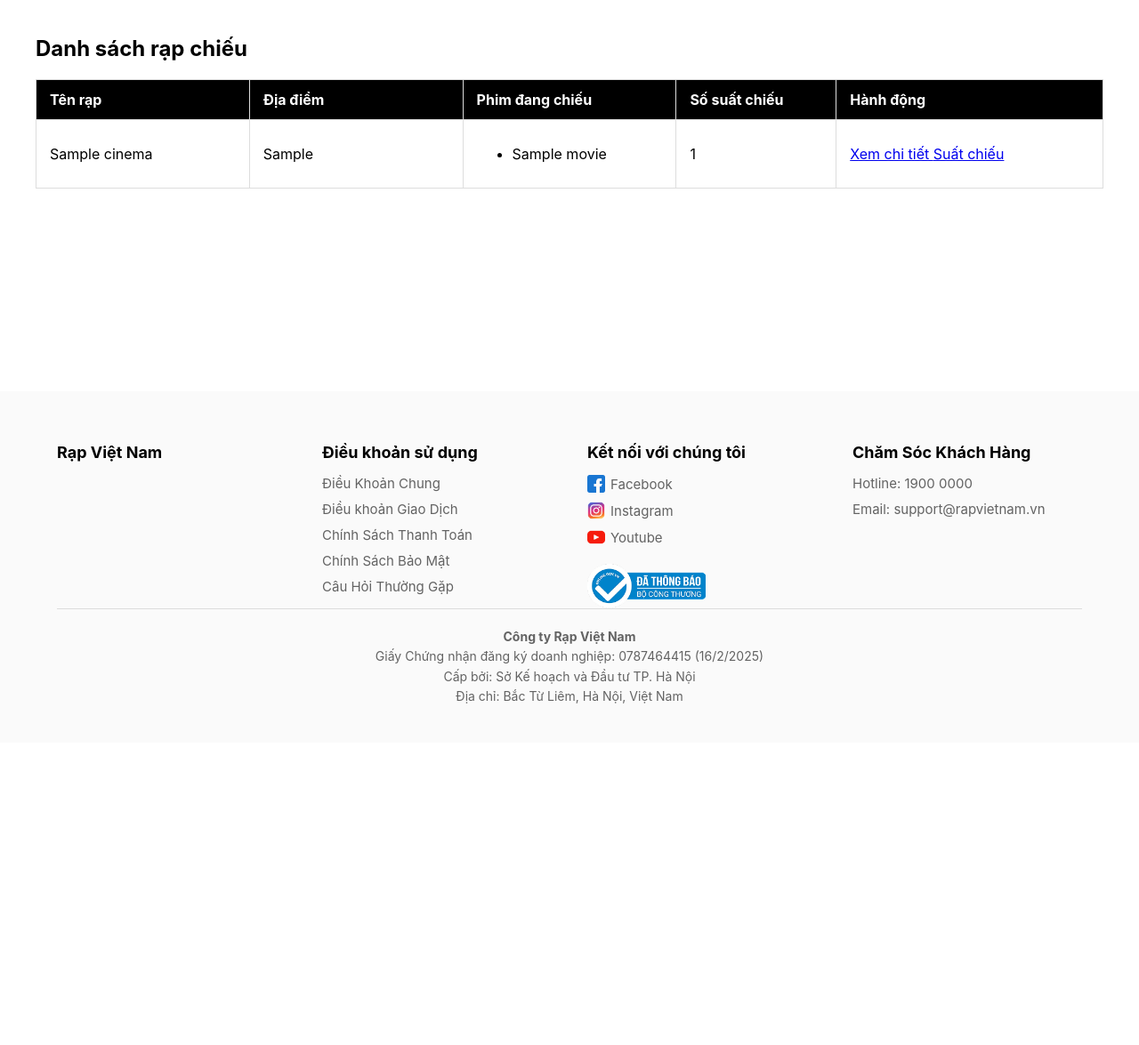
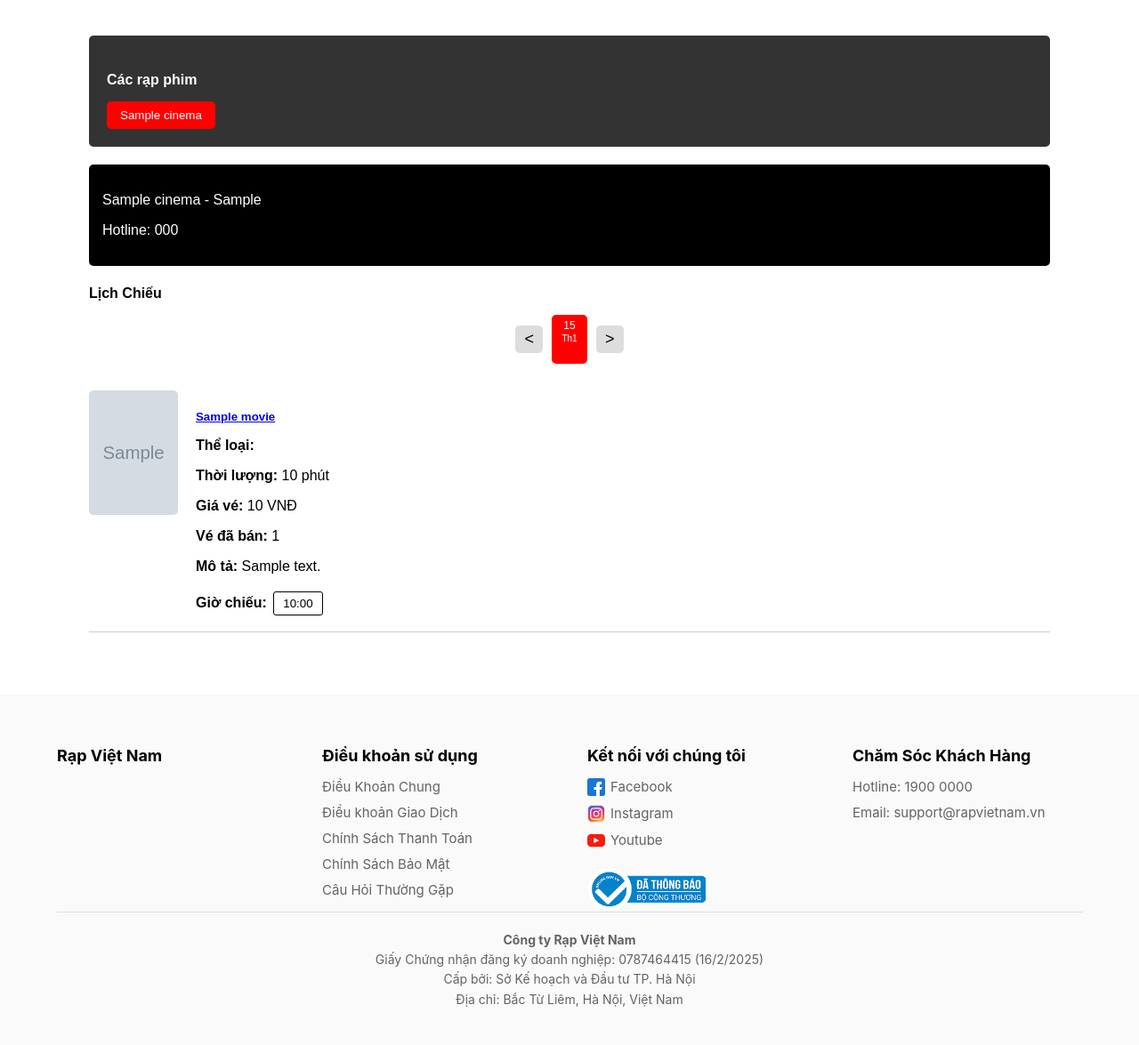
Before and after one commit to pixelgame239/Online-Movie-Ticket-Booking-Website, a Django app: page /movies/cinemas/ in a window 1280 px wide. Shown: the part 180-1355 px from the top of the page at 89% size. Before the commit the page ends 971 px from the top, so only its background shows below. Run offline with Django 5.2, Linux system fonts and the light colour scheme; tables that the repository leaves empty hold one stand-in row (values such as "Sample post"); grey boxes marked "Sample" are stand-in pictures.

Commit message:
done cineema list

```diff
--- a/moviebackend/movies/models.py
+++ b/moviebackend/movies/models.py
@@ -22,6 +22,7 @@
 class Cinema(models.Model):
     name = models.CharField(max_length=100)
     location = models.CharField(max_length=255)
+    phone_number = models.CharField(max_length=15, blank=True)
 
     def __str__(self):
         return self.name
--- a/moviebackend/movies/views.py
+++ b/moviebackend/movies/views.py
@@ -45,14 +45,22 @@
         'showtimes': showtimes
     })
 def cinema_list(request):
-    cinemas = Cinema.objects.all().prefetch_related("showtimes__movie")
+    cinemas = Cinema.objects.prefetch_related('showtimes__movie')
 
     for cinema in cinemas:
-        showtimes = cinema.showtimes.all()
-        cinema.movies_list = list(set([s.movie.title for s in showtimes]))
-        cinema.showtime_count = showtimes.count()
+        # Lấy danh sách phim theo rạp
+        cinema.movie_titles = list({s.movie.title for s in cinema.showtimes.all()})
+
+        # Lấy danh sách ngày có showtime duy nhất
+        cinema.show_dates = sorted({s.show_time.date() for s in cinema.showtimes.all()})
+
+        # Gom showtimes theo ngày
+        cinema.showtimes_by_date = {}
+        for date in cinema.show_dates:
+            cinema.showtimes_by_date[date] = [s for s in cinema.showtimes.all() if s.show_time.date() == date]
 
     return render(request, "cinema_list.html", {"cinemas": cinemas})
+
 def cinema_detail(request, pk):
     cinema = get_object_or_404(Cinema, pk=pk)
     showtimes = cinema.showtimes.select_related('movie').order_by('show_time')
--- a/moviebackend/static/css/cinema.css
+++ b/moviebackend/static/css/cinema.css
@@ -1,56 +1,117 @@
 .cinema-container {
-  max-width: 1000px;
-  margin: 40px auto;
-  padding: 20px;
-  background: #fff;
-  border-radius: 8px;
-  box-shadow: 0 4px 8px rgba(0,0,0,0.1);
+  width: 90%;
+  margin: auto;
+  padding: 20px 0;
+  font-family: Arial, sans-serif;
 }
 
-.cinema-container h2 {
+/* Tabs */
+.cinema-tabs {
+  background: #333;
+  padding: 20px;
+  border-radius: 5px;
   margin-bottom: 20px;
-  text-align: center;
-  color: #E52025;
+}
+.cinema-tabs h4 {
+  color: white;
+  margin-bottom: 15px;
+}
+.cinema-tab-list {
+  display: flex;
+  flex-wrap: wrap;
+  gap: 10px;
+}
+.cinema-tab {
+  background: #666;
+  color: white;
+  padding: 8px 15px;
+  border: none;
+  border-radius: 5px;
+  cursor: pointer;
+}
+.cinema-tab.active {
+  background: red;
 }
 
-table {
-  width: 100%;
-  border-collapse: collapse;
+/* Info */
+.cinema-info {
+  background: black;
+  color: white;
+  padding: 15px;
+  margin-bottom: 20px;
+  border-radius: 5px;
 }
 
-table thead {
-  background: #000;
-  color: #fff;
+/* Schedule */
+.schedule h4 {
+  margin-bottom: 15px;
+}
+.date-slider {
+  display: flex;
+  align-items: center;
+  justify-content: center;
+  gap: 10px;
+  margin-bottom: 30px;
+}
+.arrow {
+  background: #ddd;
+  border: none;
+  font-size: 18px;
+  padding: 5px 10px;
+  cursor: pointer;
+  border-radius: 5px;
+}
+.dates {
+  display: flex;
+  gap: 8px;
+}
+.date-item {
+  width: 40px;
+  height: 50px;
+  background: #eee;
+  text-align: center;
+  border-radius: 5px;
+  font-size: 12px;
+  cursor: pointer;
+  padding-top: 5px;
+}
+.date-item:hover {
+  background: #ddd;
 }
 
-table th, table td {
-  padding: 12px 15px;
-  border: 1px solid #ddd;
-  text-align: left;
+/* Movies */
+.movie-list {
+  display: flex;
+  flex-direction: column;
+  gap: 20px;
 }
-
-table tbody tr:nth-child(even) {
-  background: #f9f9f9;
+.movie-block {
+  display: flex;
+  border-bottom: 1px solid #ccc;
+  padding-bottom: 15px;
 }
-
-.btn-detail {
-  display: inline-block;
-  padding: 6px 12px;
-  background: #E52025;
-  color: #fff;
-  text-decoration: none;
-  border-radius: 4px;
-  font-size: 14px;
-  transition: background 0.2s ease;
+.poster img {
+  width: 100px;
+  height: 140px;
+  object-fit: cover;
+  border-radius: 5px;
 }
-
-.btn-detail:hover {
-  background: #c91c1f;
+.movie-detail {
+  flex: 1;
+  margin-left: 20px;
 }
-
-.alert {
-  background: #f0f0f0;
-  padding: 15px;
-  border-radius: 6px;
-  text-align: center;
+.movie-title {
+  margin-bottom: 10px;
 }
+.showtimes button {
+  border: 1px solid black;
+  background: white;
+  margin: 3px;
+  padding: 5px 10px;
+  border-radius: 3px;
+  cursor: pointer;
+}
+.showtimes button:hover {
+  background: black;
+  color: white;
+}
--- a/moviebackend/templates/cinema_list.html
+++ b/moviebackend/templates/cinema_list.html
@@ -7,55 +7,134 @@
 {% endblock %}
 
 {% block content %}
-<div class="container mt-4">
-  <h2 class="mb-4">Danh sách rạp chiếu</h2>
+<div class="cinema-container">
 
-  {% if cinemas %}
-    <table class="table table-bordered table-striped align-middle">
-      <thead class="table-dark">
-        <tr>
-          <th style="width: 20%">Tên rạp</th>
-          <th style="width: 20%">Địa điểm</th>
-          <th style="width: 20%">Phim đang chiếu</th>
-          <th style="width: 15%">Số suất chiếu</th>
-          <th style="width: 25%">Hành động</th>
-        </tr>
-      </thead>
-      <tbody>
-        {% for cinema in cinemas %}
-          <tr>
-            <td>{{ cinema.name }}</td>
-            <td>{{ cinema.location }}</td>
-            <td>
-                {% if cinema.movies_list %}
-                <ul class="mb-0">
-                    {% for movie in cinema.movies_list|slice:":3" %}
-                    <li>{{ movie }}</li>
-                    {% endfor %}
-                </ul>
-                {% if cinema.movies_list|length > 3 %}
-                    <small>... và {{ cinema.movies_list|length|add:"-3" }} phim khác</small>
+  <!-- Tabs rạp phim -->
+  <div class="cinema-tabs">
+    <h4>Các rạp phim</h4>
+    <div class="cinema-tab-list">
+      {% for cinema in cinemas %}
+        <button class="cinema-tab {% if forloop.first %}active{% endif %}" data-target="cinema-{{ cinema.id }}">
+          {{ cinema.name }}
+        </button>
+      {% endfor %}
+    </div>
+  </div>
+
+  <!-- Nội dung từng rạp -->
+  <div class="cinema-contents">
+   {% for cinema in cinemas %}
+  <div class="cinema-content {% if forloop.first %}active{% endif %}" id="cinema-{{ cinema.id }}">
+    <!-- Thông tin rạp -->
+    <div class="cinema-info">
+      <p>{{ cinema.name }} - {{ cinema.location }}</p>
+      <p>Hotline: {{ cinema.phone_number|default:"1900 000 000" }}</p>
+    </div>
+
+    <!-- Lịch chiếu -->
+    <div class="schedule">
+      <h4>Lịch Chiếu</h4>
+      <div class="date-slider">
+        <button class="arrow">&lt;</button>
+        <div class="dates">
+          {% for date in cinema.show_dates %}
+            <div class="date-item {% if forloop.first %}active{% endif %}" data-cinema="{{ cinema.id }}" data-date="{{ date }}">
+              <span>{{ date.day }}</span><br>
+              <small>Th{{ date.month }}</small>
+            </div>
+          {% endfor %}
+        </div>
+        <button class="arrow">&gt;</button>
+      </div>
+      <!-- Danh sách phim theo ngày -->
+      {% for date, showtimes in cinema.showtimes_by_date.items %}
+      <div class="movie-list movie-list-date" data-date="{{ date }}" {% if not forloop.first %}style="display:none"{% endif %}>
+        {% for s in showtimes %}
+        <div class="movie-block">
+          <div class="poster">
+            <a href="{% url 'movies:movie_detail' s.movie.id %}">
+              {% if s.movie.poster %}
+                <img src="{{ s.movie.poster.url }}" alt="{{ s.movie.title }}">
+              {% else %}
+                <img src="{% static 'images/placeholder_movie.png' %}" alt="{{ s.movie.title }}">
+              {% endif %}
+            </a>
+          </div>
+          <div class="movie-detail">
+            <h5 class="movie-title">
+              <a href="{% url 'movies:movie_detail' s.movie.id %}">{{ s.movie.title }}</a>
+            </h5>
+            <p><strong>Thể loại:</strong> {{ s.movie.genre.genre_name }}</p>
+            <p><strong>Thời lượng:</strong> {{ s.movie.duration }} phút</p>
+            <p><strong>Giá vé:</strong> {{ s.movie.ticket_price|floatformat:0 }} VNĐ</p>
+            <p><strong>Vé đã bán:</strong> {{ s.movie.buy_count }}</p>
+            {% if s.movie.description %}
+            <p><strong>Mô tả:</strong> {{ s.movie.description|truncatewords:25 }}</p>
+            {% endif %}
+            <div class="showtimes">
+              <strong>Giờ chiếu:</strong>
+              {% for st in showtimes %}
+                {% if st.movie.id == s.movie.id %}
+                  <button>{{ st.show_time|time:"H:i" }}</button>
                 {% endif %}
-                {% else %}
-                <span class="text-muted">Chưa có phim</span>
-                {% endif %}
+              {% endfor %}
+            </div>
+          </div>
+        </div>
+        {% endfor %}
+      </div>
+      {% endfor %}
 
-            </td>
-            <td>{{ cinema.showtime_count }}</td>
-            <td>
-              <a href="{% url 'movies:cinema_detail' cinema.pk %}" class="btn btn-sm btn-primary">
-                Xem chi tiết
-              </a>
-              <a href="{% url 'movies:movie_list' %}?cinema={{ cinema.pk }}" class="btn btn-sm btn-outline-dark">
-                Suất chiếu
-              </a>
-            </td>
-          </tr>
-        {% endfor %}
-      </tbody>
-    </table>
-  {% else %}
-    <div class="alert alert-info">Chưa có rạp nào được thêm.</div>
-  {% endif %}
+    </div>
+  </div>
+  {% endfor %}
+
+  </div>
 </div>
+
+<!-- JS để chuyển tab và ngày -->
+<script>
+document.addEventListener("DOMContentLoaded", function () {
+  const tabs = document.querySelectorAll(".cinema-tab");
+  const contents = document.querySelectorAll(".cinema-content");
+
+  tabs.forEach(tab => {
+    tab.addEventListener("click", function () {
+      tabs.forEach(t => t.classList.remove("active"));
+      contents.forEach(c => c.classList.remove("active"));
+
+      tab.classList.add("active");
+      const target = document.getElementById(tab.dataset.target);
+      if (target) target.classList.add("active");
+    });
+  });
+
+  // Chọn ngày
+  const dateItems = document.querySelectorAll(".date-item");
+  dateItems.forEach(item => {
+    item.addEventListener("click", function () {
+      const parent = item.closest(".cinema-content");
+      const cinemaId = item.dataset.cinema;
+      const date = item.dataset.date;
+
+      // Chọn ngày active
+      parent.querySelectorAll(".date-item").forEach(d => d.classList.remove("active"));
+      item.classList.add("active");
+
+      // Hiển thị movie-list tương ứng
+      parent.querySelectorAll(".movie-list-date").forEach(list => {
+        if (list.dataset.date === date) list.style.display = "block";
+        else list.style.display = "none";
+      });
+    });
+  });
+});
+</script>
+
+<style>
+.cinema-content { display: none; }
+.cinema-content.active { display: block; }
+.date-item.active { background: red; color: white; }
+.movie-list-date { margin-bottom: 20px; }
+</style>
 {% endblock %}
```
Also changed, not shown: moviebackend/movies/migrations/0004_cinema_phone_number.py (added).
